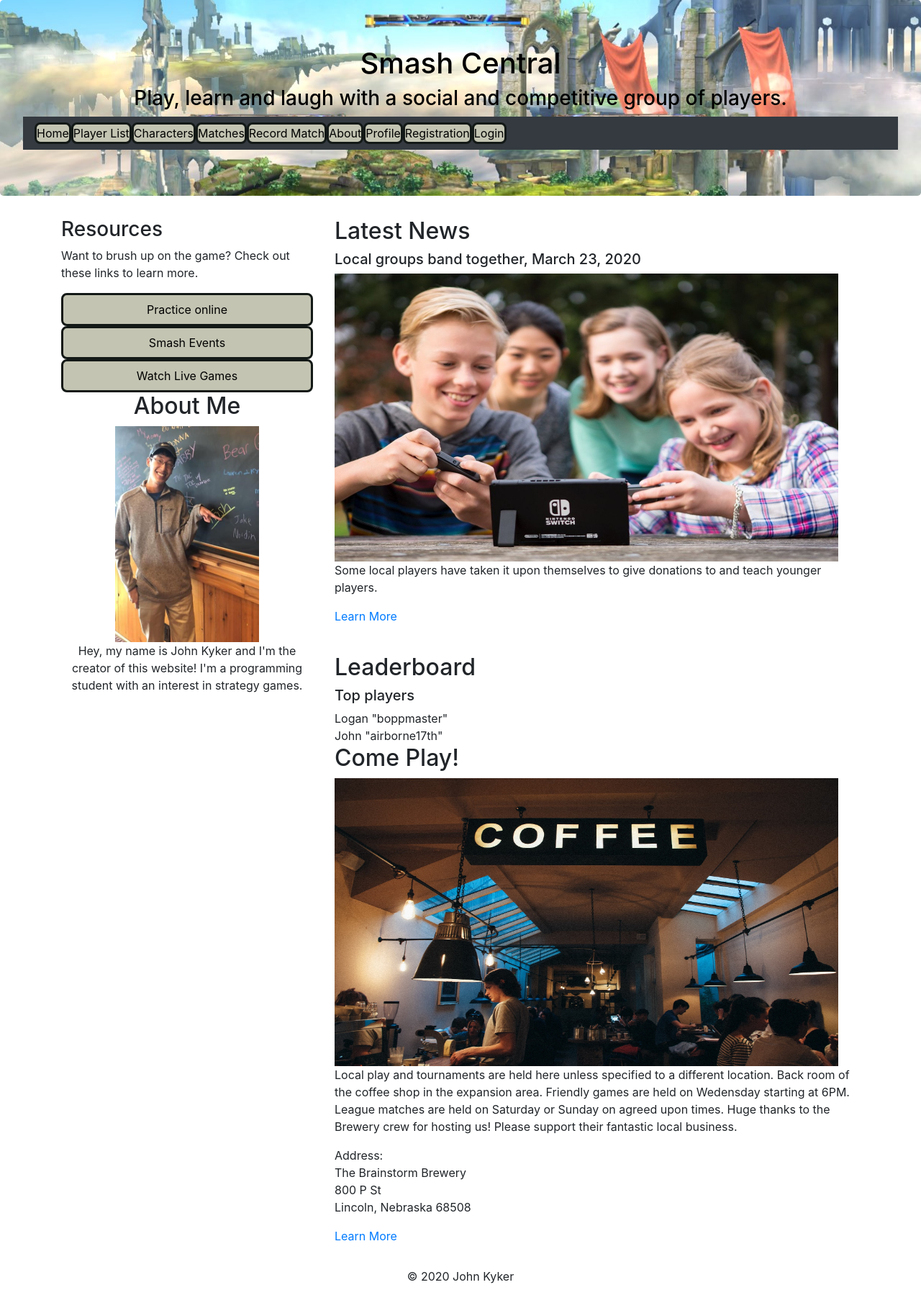
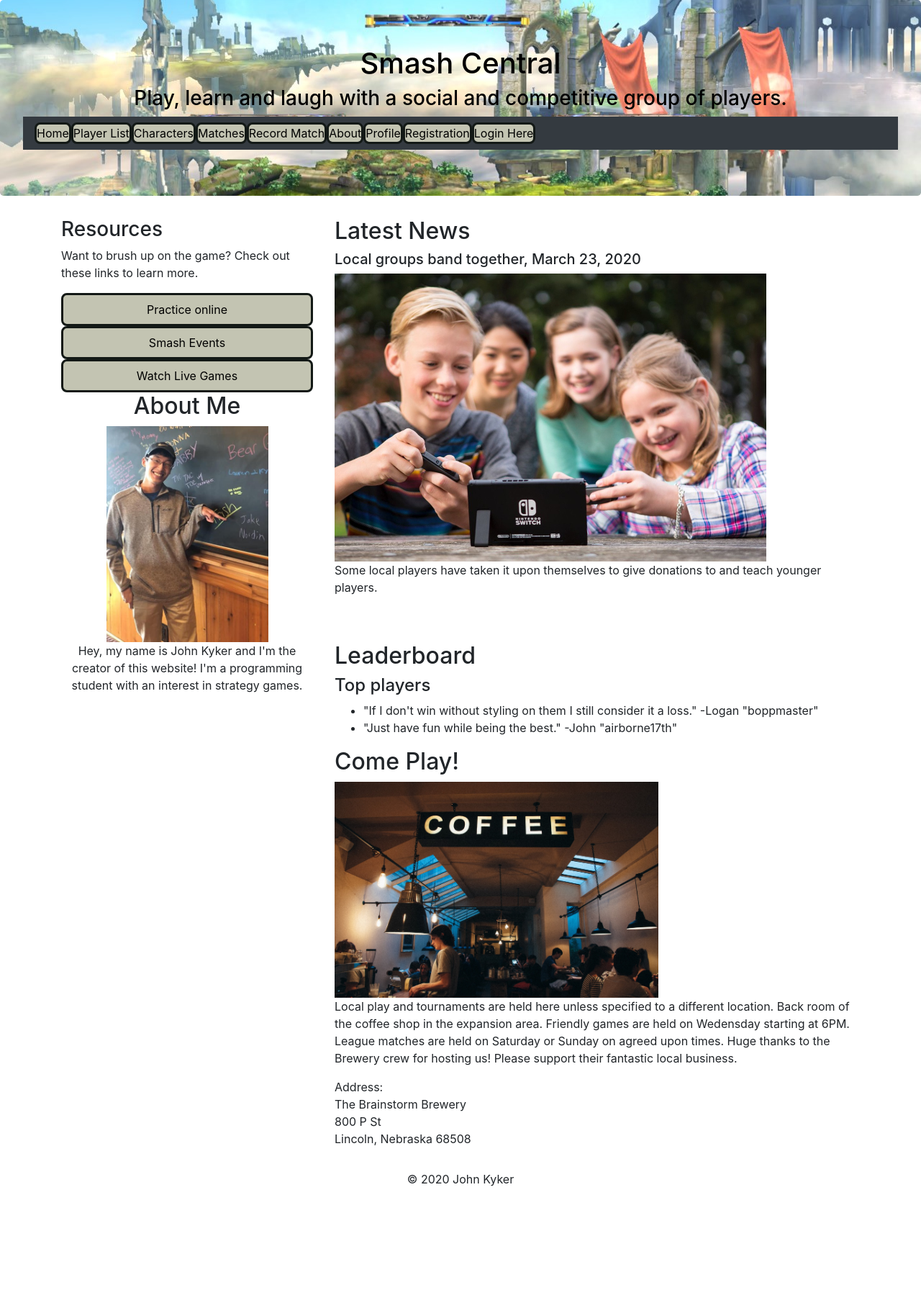
Before and after one commit to airborne17th/program3php, a PHP site: page / in a window 1280 px wide. Shown: the whole page at 72% size. After the commit the page ends 1648 px from the top, so only its background shows below. Run offline with PHP 8.4, Linux system fonts and the light colour scheme; some libraries are stand-ins or nearby versions.

Commit message:
moar changes

```diff
--- a/index.php
+++ b/index.php
@@ -23,7 +23,7 @@ require_once 'view/header.php';
         </div>
         <div class="authorImg">
           <h2>About Me</h2>
-          <img src="img/profile.jpg" alt="Picture of Author" height="300" width="200">
+          <img src="img/profile.jpg" alt="Picture of Author" height="300" width="225">
           <p>Hey, my name is John Kyker and I'm the creator of this website! I'm a programming student with an interest in strategy games.</p>
         </div>
 
@@ -31,20 +31,19 @@ require_once 'view/header.php';
         <div class="col-sm-8">
           <h2>Latest News</h2>
           <h5>Local groups band together, March 23, 2020</h5>
-          <img src="img/gaming1.jpg" alt="Picture of young players" height="400" width="700">
+          <img src="img/gaming1.jpg" alt="Picture of young players" height="400" width="600">
           <p>Some local players have taken it upon themselves to give donations to and teach younger players.</p>
-          <p><a href="#">Learn More</a></p>
-          <br>
+          <br><br>
           <div class="leaderboard">
           <h2>Leaderboard</h2>
-          <h5>Top players</h5>
-          <table>
-            <li>Logan "boppmaster"</li>
-            <li>John "airborne17th"</li>
-          </table>
+          <h4>Top players</h4>
+          <ul>
+            <li>"If I don't win without styling on them I still consider it a loss." -Logan "boppmaster"</li>
+            <li>"Just have fun while being the best." -John "airborne17th"</li>
+          </ul>
           </div>
           <h2>Come Play!</h2>
-          <img src="img/cafe.jpg" alt="Picture of Cafe" height="400" width="700">
+          <img src="img/cafe.jpg" alt="Picture of Cafe" height="300" width="450">
           <p>
             Local play and tournaments are held here unless specified to a different location. Back room of the coffee shop in the expansion area.
             Friendly games are held on Wedensday starting at 6PM. League matches are held on Saturday or Sunday on agreed upon times.
@@ -55,7 +54,6 @@ require_once 'view/header.php';
           800 P St<br>
           Lincoln, Nebraska 68508
           </p>
-          <p><a href="#">Learn More</a></p>
         </div>
       </div>
     </div>
--- a/login_style.css
+++ b/login_style.css
@@ -30,6 +30,10 @@ nav{
 }
 .nav-item a{
     color: black;
+}
+
+a{
+    color: #03256C;
 }
 
 table{
--- a/model/player.php
+++ b/model/player.php
@@ -39,7 +39,7 @@ class Player {
     }
 
     public function getWinRate() {
-        return $this->win / $this->total;
+         return $this->win / $this->total;
     }
 
     public function getEmail() {
--- a/style.css
+++ b/style.css
@@ -132,3 +132,9 @@ th{
     max-width: 100%;
     height: auto;
 }
+
+.player-directory{
+    text-align: center;
+    margin: auto;
+    width: 50%;
+}
--- a/view/header.php
+++ b/view/header.php
@@ -4,12 +4,11 @@
     <head>
         <meta charset="UTF-8">
         <meta name="viewport" content="width=device-width, initial-scale=1">
+        <meta name="description" content="Website designed for Nintendo Smash Bros">
+        <meta name="author" content="John Kyker">
         <link rel="stylesheet" href="<?php echo $pathcor; ?>style.css">
         <link rel="icon" href="<?php echo $pathcor; ?>img/browser.png">
         <link rel="stylesheet" href="https://maxcdn.bootstrapcdn.com/bootstrap/4.4.1/css/bootstrap.min.css">
-        <script src="https://ajax.googleapis.com/ajax/libs/jquery/3.4.1/jquery.min.js"></script>
-        <script src="https://cdnjs.cloudflare.com/ajax/libs/popper.js/1.16.0/umd/popper.min.js"></script>
-        <script src="https://maxcdn.bootstrapcdn.com/bootstrap/4.4.1/js/bootstrap.min.js"></script>
         <script src="https://kit.fontawesome.com/80c1c40743.js" crossorigin="anonymous"></script>
         <title><?php echo $the_title; ?></title>
     </head>
@@ -30,7 +29,7 @@
     <li class="nav-item"><a href="<?php echo $pathcor; ?>about">About</a></li>
     <li class="nav-item"><a href="<?php echo $pathcor; ?>player_manager?action=profile">Profile</a></li>
     <li class="nav-item"><a href="<?php echo $pathcor; ?>player_manager?action=registration">Registration</a></li>
-    <li class="nav-item"><a href="<?php echo $pathcor; ?>player_manager?action=login_initial">Login</a></li>
+    <li class="nav-item"><a href="<?php echo $pathcor; ?>player_manager?action=login_initial">Login Here</a></li>
     </ul>
   </div>
 </nav>
```
Also changed, not shown: model/char_db.php (+7 -3 lines), model/player_db.php (+7 -4 lines), player_manager/player_directory.php (+2 -6 lines).
